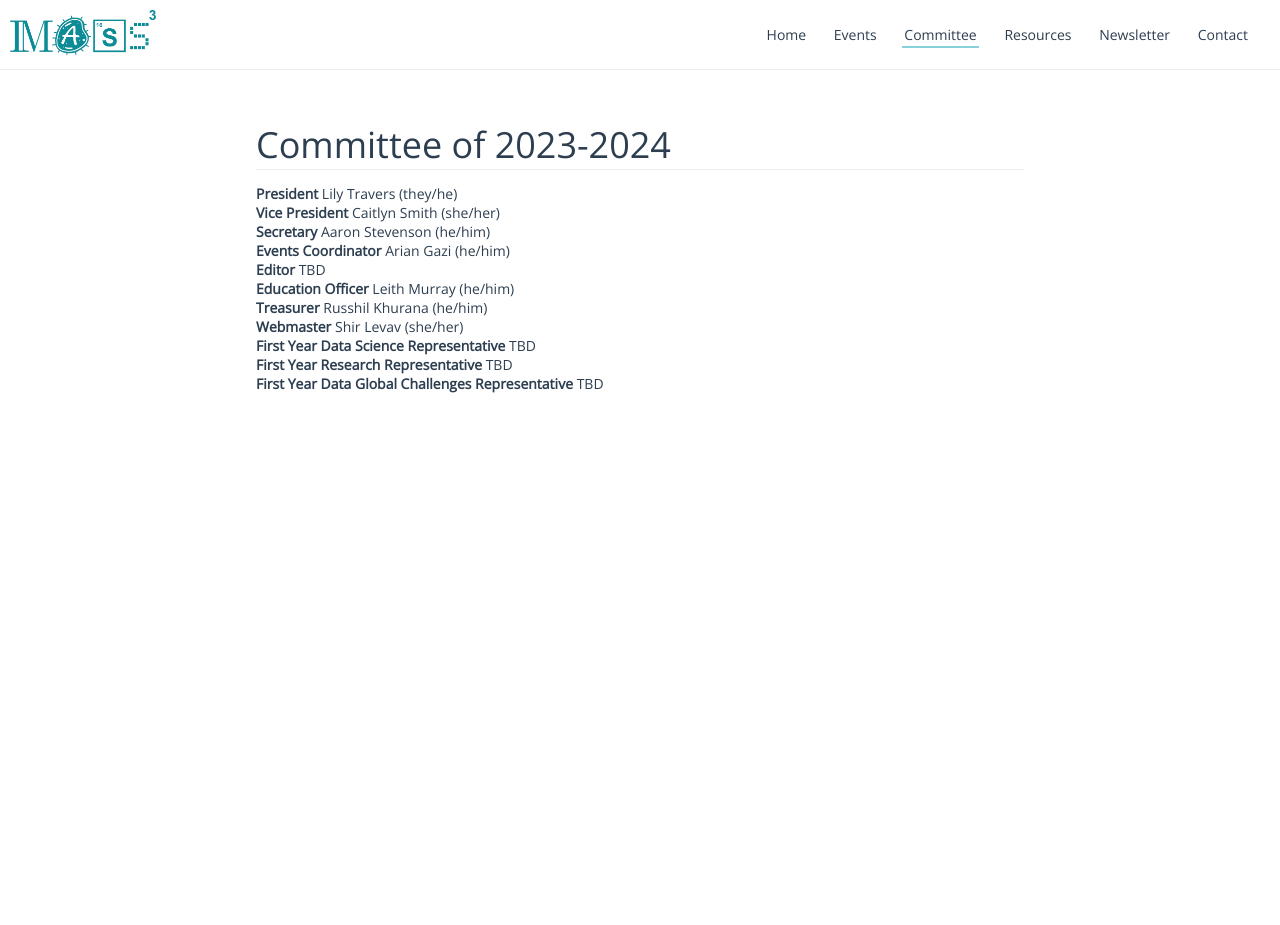
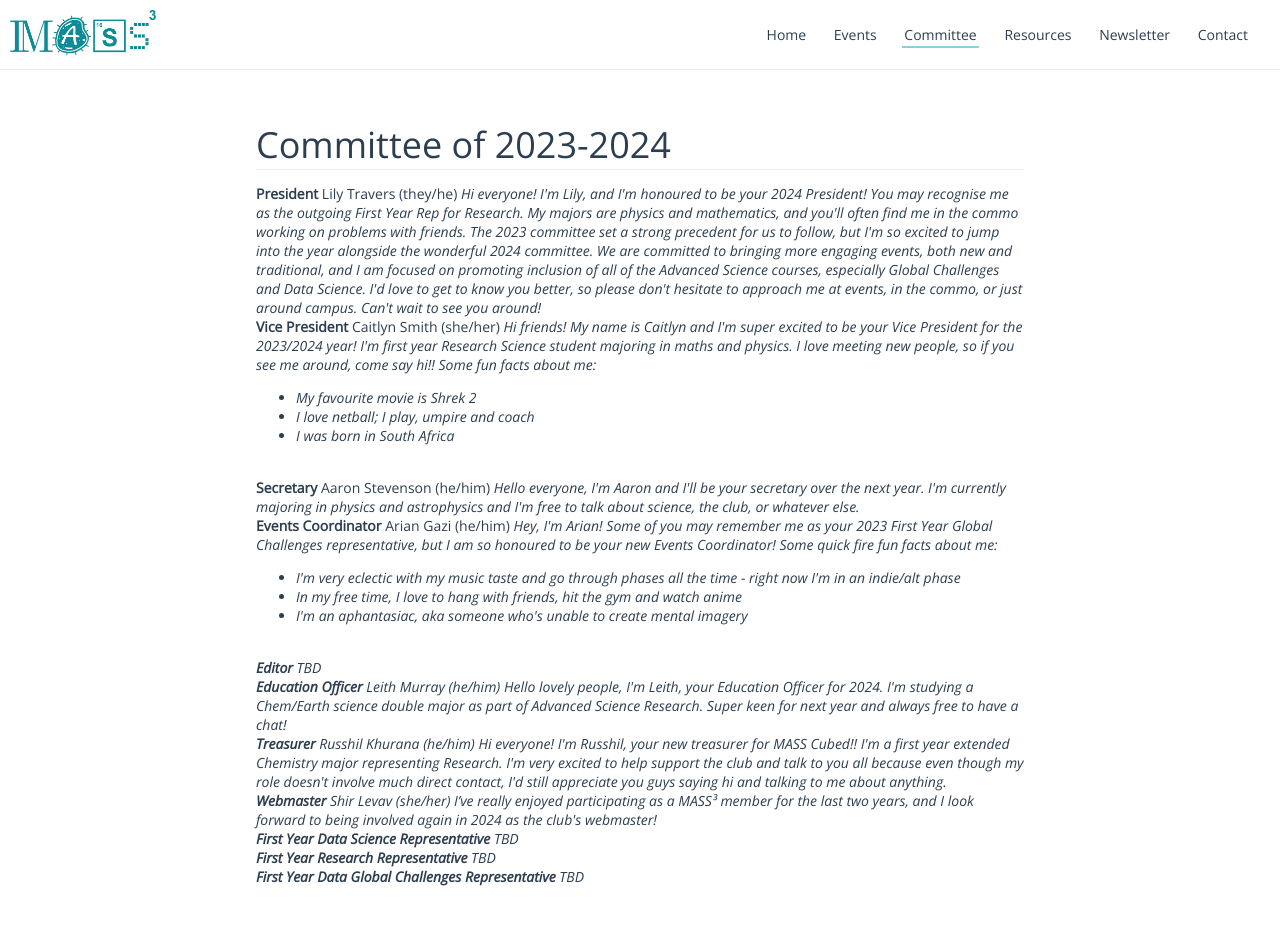
Before and after one commit to masscubed/masscubed.com, a Jekyll site: the page committee/index.html, which Jekyll copies as it is, in a window 1280 px wide and 950 px high. Shown: the top 925 px of the window. Built offline with Jekyll 4.4.1, drawn with Linux system fonts in a browser that asks for light colours.

Commit message:
committee bios and events updates

```diff
--- a/committee/index.html
+++ b/committee/index.html
@@ -33,14 +33,56 @@
         <h1>Committee of 2023-2024</h1>
       </header>
       <p>
-      <b>President</b> Lily Travers (they/he)<br>
-      <b>Vice President</b> Caitlyn Smith (she/her)<br>
-      <b>Secretary</b> Aaron Stevenson (he/him)<br>
-      <b>Events Coordinator</b> Arian Gazi (he/him)<br>
+      <b>President</b> Lily Travers (they/he)
+      <em>Hi everyone! I'm Lily, and I'm honoured to be your 2024 President! You may recognise me
+        as the outgoing First Year Rep for Research. My majors are physics and mathematics, and you'll
+        often find me in the commo working on problems with friends.
+        The 2023 committee set a strong precedent for us to follow, but I'm so excited to jump
+        into the year alongside the wonderful 2024 committee. We are committed to bringing more
+        engaging events, both new and traditional, and I am focused on promoting inclusion of all of the
+        Advanced Science courses, especially Global Challenges and Data Science.
+        I'd love to get to know you better, so please don't hesitate to approach me at events, in the
+        commo, or just around campus. Can't wait to see you around!</em>
+      <br>
+      <b>Vice President</b> Caitlyn Smith (she/her)
+      <em>Hi friends! My name is Caitlyn and I'm super excited to be your Vice President
+        for the 2023/2024 year! I'm first year Research Science student majoring in maths and physics.
+        I love meeting new people, so if you see me around, come say hi!! Some fun facts about me:
+        <ul>
+        <li>My favourite movie is Shrek 2
+        <li>I love netball; I play, umpire and coach
+        <li>I was born in South Africa </ul></em>
+      <br>
+      <b>Secretary</b> Aaron Stevenson (he/him)
+      <em>Hello everyone, I'm Aaron and I'll be your secretary over the next year. I'm currently
+        majoring in physics and astrophysics and I'm free to talk about science, the club, or whatever
+        else.</em>
+      <br>
+      <b>Events Coordinator</b> Arian Gazi (he/him)
+      <em> Hey, I'm Arian! Some of you may remember me as your 2023 First Year Global Challenges
+        representative, but I am so honoured to be your new Events Coordinator! Some quick fire fun
+        facts about me:
+        <ul>
+        <li>I'm very eclectic with my music taste and go through phases all the time - right now I'm in an indie/alt phase
+        <li>In my free time, I love to hang with friends, hit the gym and watch anime
+        <li>I'm an aphantasiac, aka someone who's unable to create mental imagery
+      </ul><br>
       <b>Editor</b> TBD<br>
-      <b>Education Officer</b> Leith Murray (he/him)<br>
-      <b>Treasurer</b> Russhil Khurana (he/him)<br>
-      <b>Webmaster</b> Shir Levav (she/her)<br>
+      <b>Education Officer</b> Leith Murray (he/him)
+      <em>Hello lovely people, I'm Leith, your Education Officer for 2024. I'm studying a Chem/Earth science
+        double major as part of Advanced Science Research. Super keen for next year and always free to
+        have a chat!</em>
+      <br>
+      <b>Treasurer</b> Russhil Khurana (he/him)
+      <em> Hi everyone! I'm Russhil, your new treasurer for MASS Cubed!! I'm a first year extended
+      Chemistry major representing Research. I'm very excited to help support the club and talk to you
+      all because even though my role doesn't involve much direct contact, I'd still appreciate you guys
+      saying hi and talking to me about anything. </em>
+      <br>
+      <b>Webmaster</b> Shir Levav (she/her)
+      <em>I’ve really enjoyed participating as a MASS³ member for the last two years, and I look forward to
+        being involved again in 2024 as the club's webmaster!</em>
+      <br>
       <b>First Year Data Science Representative</b> TBD<br>
       <b>First Year Research Representative</b> TBD<br>
       <b>First Year Data Global Challenges Representative</b> TBD<br>
--- a/resources/index.html
+++ b/resources/index.html
@@ -45,7 +45,9 @@
         These can be found in each respective course's <a href="https://handbook.monash.edu/">handbook page</a>.
       </p>
       <h2>Opportunities</h2>
+      <p>
 
+      </p>
 
 
       <!--Figure template below-->
```
Also changed, not shown: events/index.html (+8 -3 lines).
